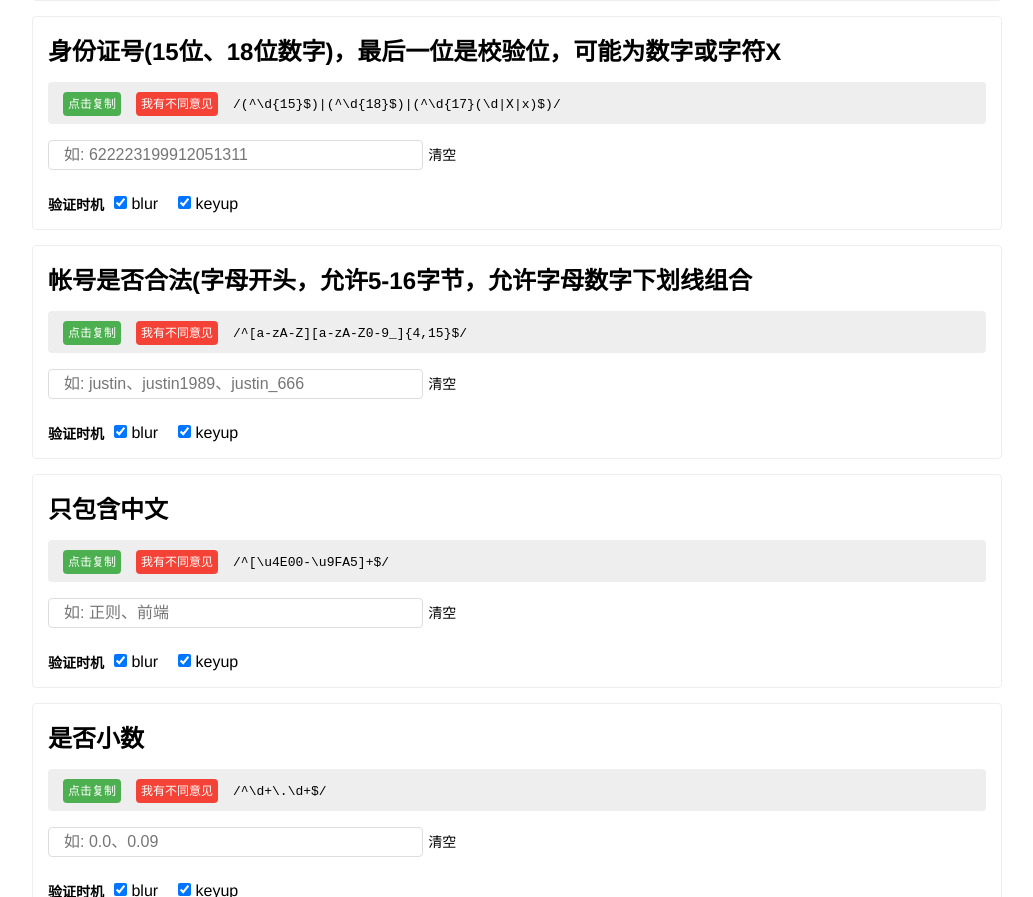
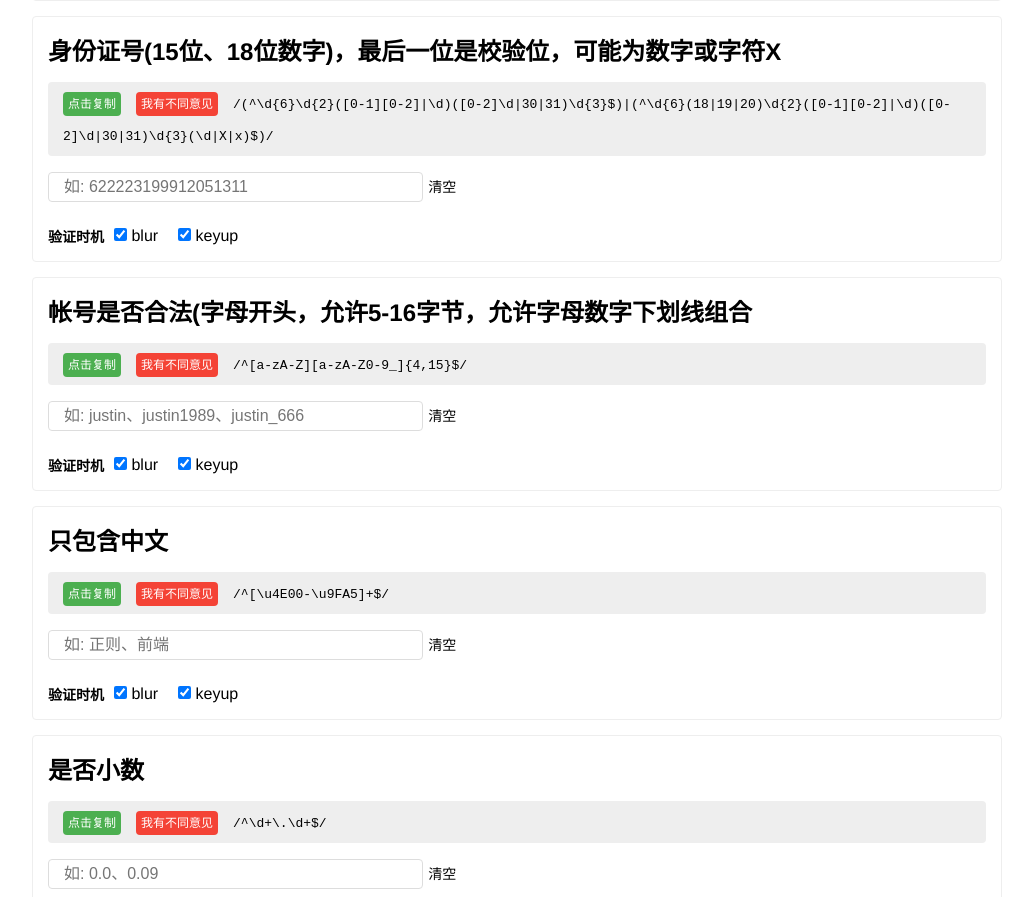
Before and after one commit to any86/any-rule, a Vue app: page / in a window 1280 px wide. Shown: the part 3770-4667 px from the top of the page, without its empty margins (123-1156 px from the left). Built offline with nearby package versions, Linux system fonts and the light colour scheme.

Commit message:
fix: 精准"身份证号"的校验

```diff
--- a/src/RULES.js
+++ b/src/RULES.js
@@ -77,7 +77,7 @@ module.exports = [{
     },
     {
         title: '身份证号(15位、18位数字)，最后一位是校验位，可能为数字或字符X',
-        rule: /(^\d{15}$)|(^\d{18}$)|(^\d{17}(\d|X|x)$)/,
+        rule: /(^\d{6}\d{2}([0-1][0-2]|\d)([0-2]\d|30|31)\d{3}$)|(^\d{6}(18|19|20)\d{2}([0-1][0-2]|\d)([0-2]\d|30|31)\d{3}(\d|X|x)$)/,
         example: '如: 622223199912051311'
     },
     {
```
